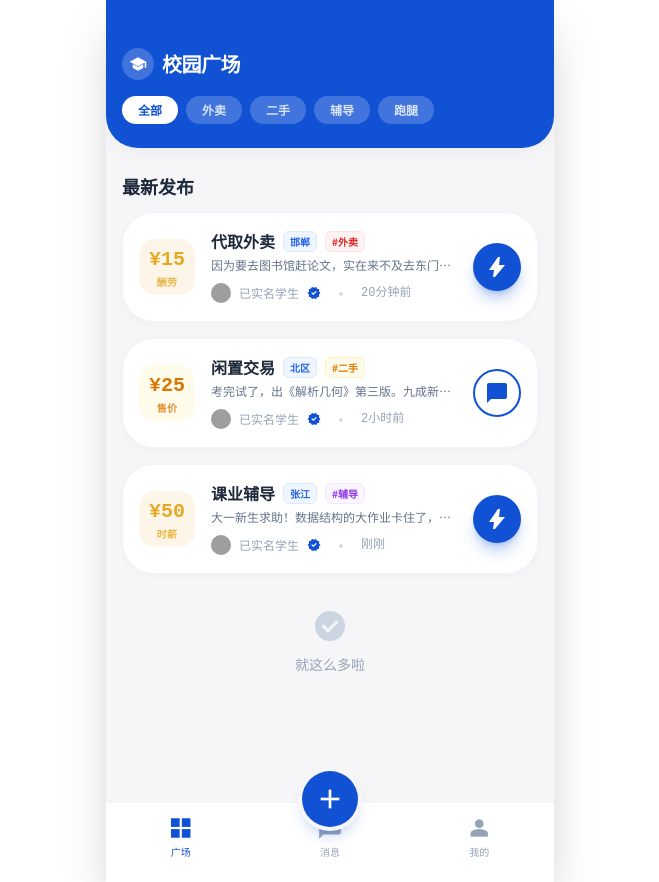
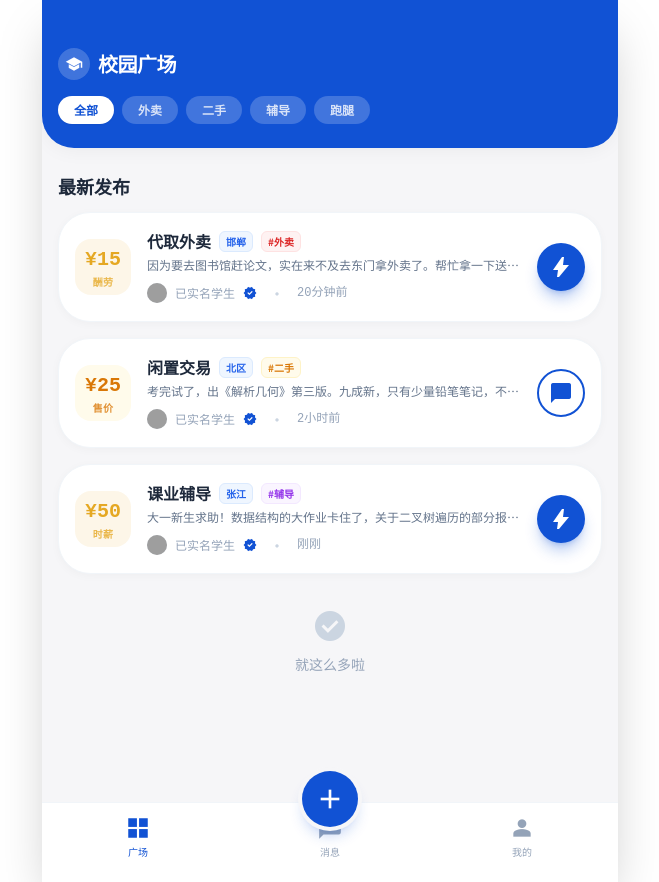
Before and after one commit to ritachen3656251-design/Danlink, a React (Vite) app: page /#/home in a window 1280 px wide. Shown: the whole page, without its empty margins (310-969 px from the left). Built offline with nearby package versions, Linux system fonts and the light colour scheme; no server answers; the database is empty; grey boxes are pictures that could not be loaded.

Commit message:
fix: responsive layout - min-h-screen, w-full, responsive max-width for desktop

```diff
--- a/App.tsx
+++ b/App.tsx
@@ -19,8 +19,8 @@ const Layout = ({ children }: { children: React.ReactNode }) => {
   const showNav = !hideNavRoutes.includes(location.pathname);
 
   return (
-    <div className="relative min-h-screen w-full mx-auto max-w-md bg-background-light dark:bg-background-dark shadow-2xl overflow-hidden flex flex-col">
-      <div className="flex-1 overflow-y-auto no-scrollbar relative">
+    <div className="relative min-h-screen w-full max-w-full mx-auto sm:max-w-md md:max-w-lg lg:max-w-xl bg-background-light dark:bg-background-dark shadow-2xl overflow-hidden flex flex-col">
+      <div className="flex-1 overflow-y-auto no-scrollbar relative w-full min-h-0">
         {children}
       </div>
       {showNav && <BottomNav />}
--- a/screens/HomeScreen.tsx
+++ b/screens/HomeScreen.tsx
@@ -362,7 +362,7 @@ const HomeScreen = () => {
   };
 
   return (
-    <div className="bg-background-light dark:bg-background-dark font-display antialiased min-h-screen flex flex-col relative overflow-x-hidden">
+    <div className="bg-background-light dark:bg-background-dark font-display antialiased min-h-screen w-full flex flex-col relative overflow-x-hidden">
       <header className="bg-primary pt-12 pb-4 px-4 rounded-b-[2rem] shadow-soft z-10 sticky top-0 transition-all">
         <div className="flex items-center justify-between mb-4">
           <div className="flex items-center gap-2">
```
